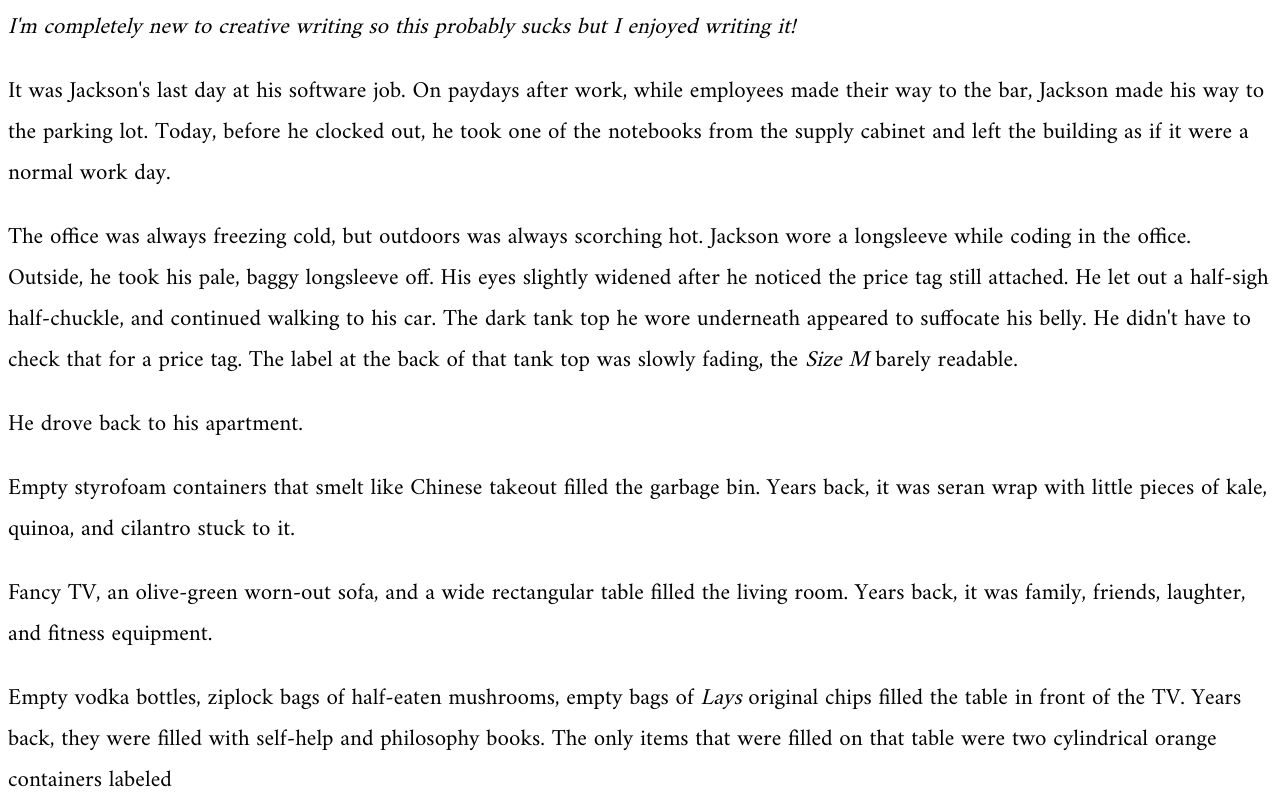
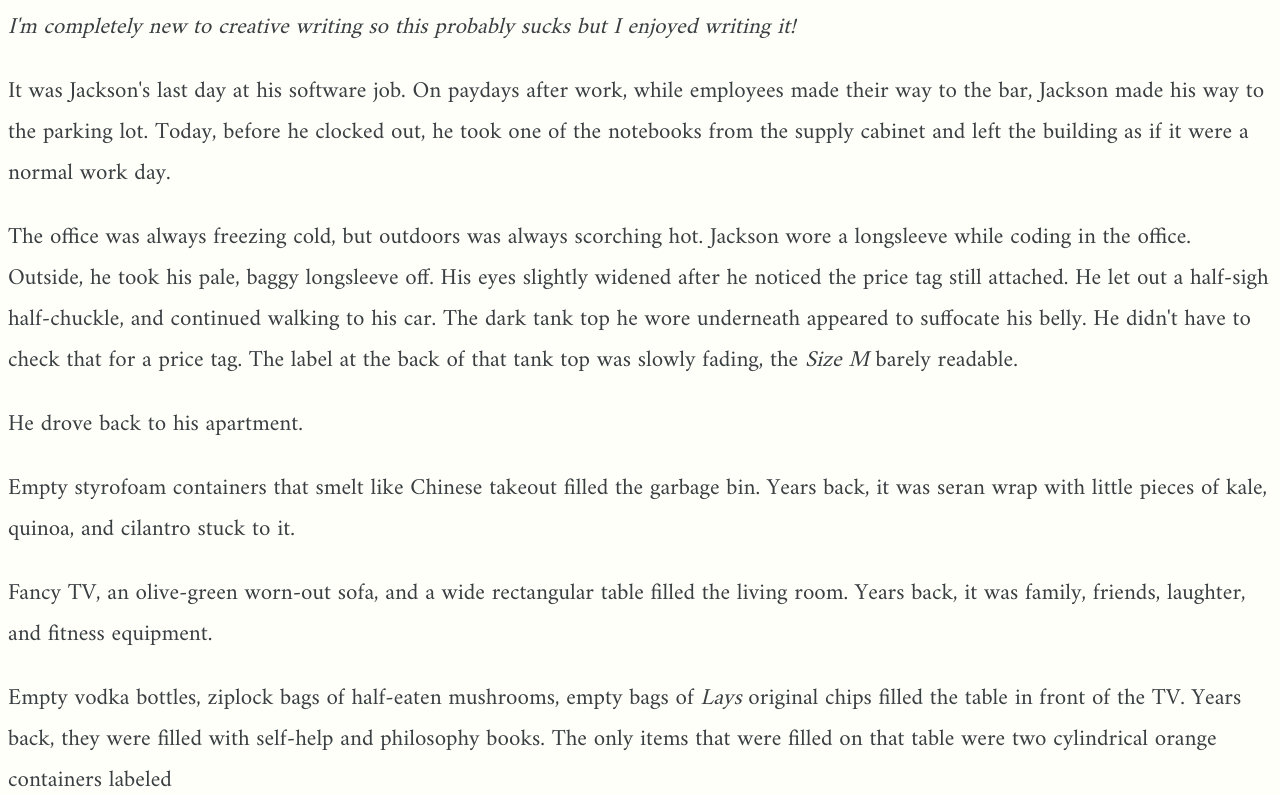
Before and after one commit to OneCodeMan/WritingPractice, a Gatsby site: page /jackson in a window 1280 px wide. Shown: the part 93-888 px from the top of the page. Built offline with nearby package versions, Linux system fonts and the light colour scheme; Gatsby itself is replaced by a stand-in of ours; some packages are replaced by stand-ins of ours.

Commit message:
changed a few color

```diff
--- a/src/css/blog-post.css
+++ b/src/css/blog-post.css
@@ -1,7 +1,12 @@
 @import url('https://fonts.googleapis.com/css?family=Amiri');
+
+html {
+  background-color: rgb(255, 255, 250);
+}
 
 .blog-post-container {
   font-family: 'Amiri', serif;
+  color: #393E41;
 }
 
 .post-title {
```
